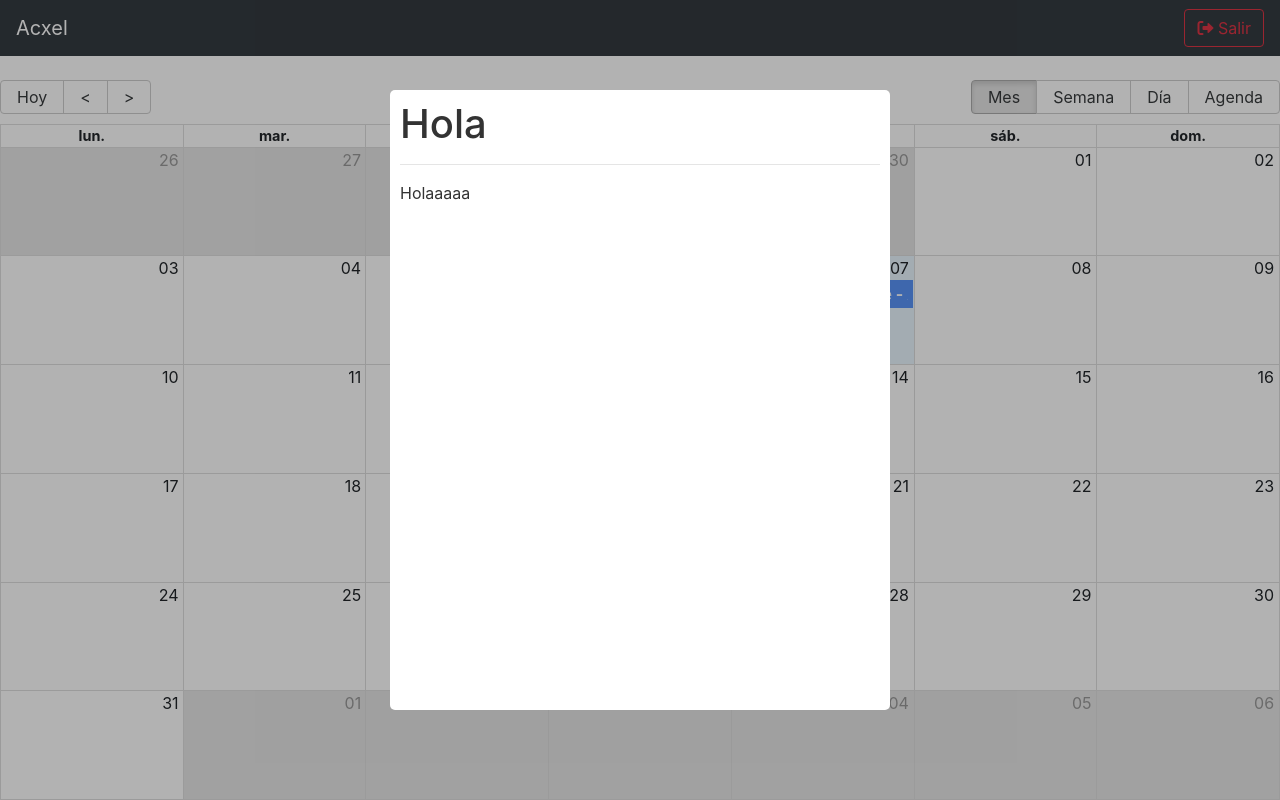
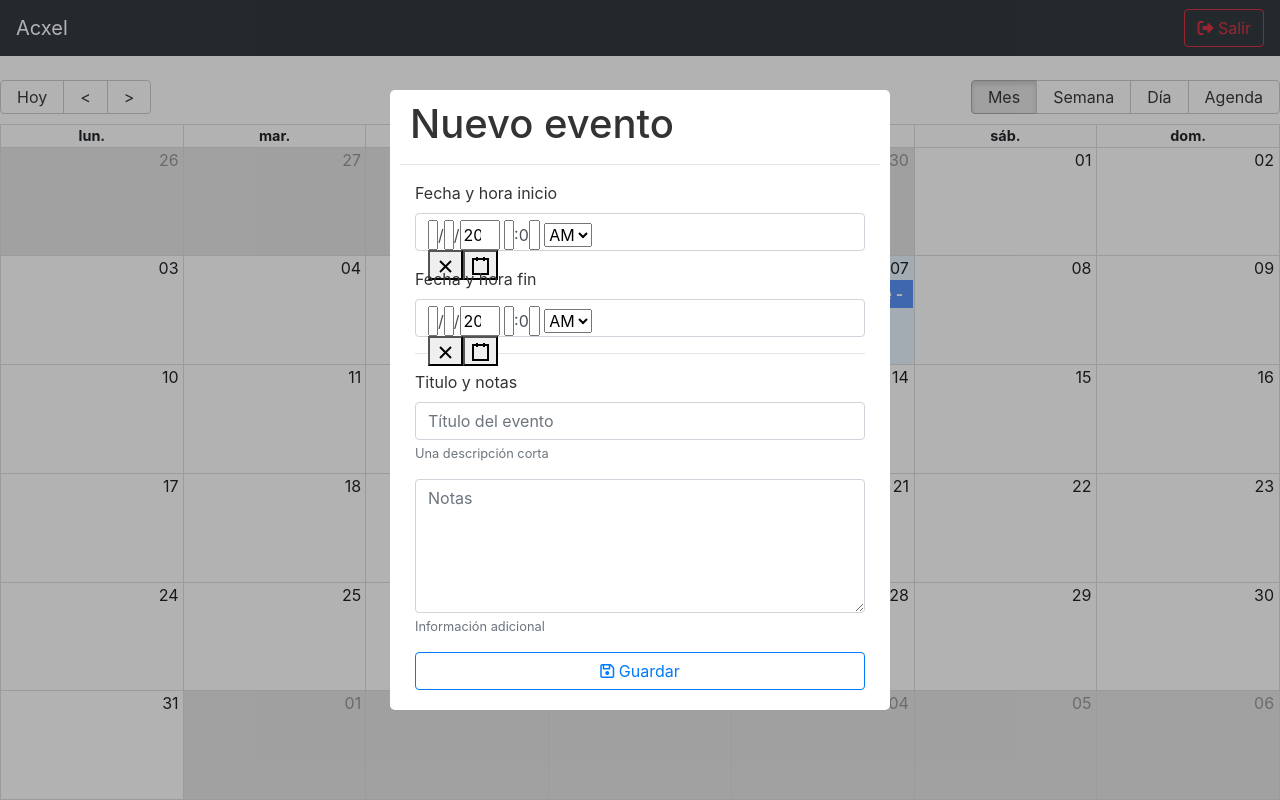
Before and after one commit to AcxelMorales/mern-calendar-frontend, a React (Create React App) app: page /calendar in a window 1280 px wide. Built offline with nearby package versions, Linux system fonts and the light colour scheme.

Commit message:
New datepicker library was added and content was added in the modal

```diff
--- a/package.json
+++ b/package.json
@@ -9,6 +9,7 @@
     "moment": "^2.29.1",
     "react": "^17.0.2",
     "react-big-calendar": "^0.40.0",
+    "react-datetime-picker": "^3.5.0",
     "react-dom": "^17.0.2",
     "react-modal": "^3.14.4",
     "react-router-dom": "^6.2.1",
--- a/src/components/calendar/CalendarModal.jsx
+++ b/src/components/calendar/CalendarModal.jsx
@@ -1,6 +1,9 @@
 import React from 'react';
 
 import Modal from 'react-modal';
+import DateTimePicker from 'react-datetime-picker';
+import moment from 'moment';
+import { useState } from 'react';
 
 const customStyles = {
   content: {
@@ -15,35 +18,92 @@
 
 Modal.setAppElement('#root');
 
+const now = moment().minutes(0).seconds(0).add(1, 'hours');
+const end = now.clone().add(1, 'hours');
+
 export const CalendarModal = () => {
-  let subtitle;
-  const [modalIsOpen, setIsOpen] = React.useState(true);
+  const [dateStart, setDateStart] = useState(now.toDate());
+  const [dateEnd, setDateEnd] = useState(end.toDate());
 
-  // const openModal = () => {
-  //   setIsOpen(true);
-  // };
-
-  const afterOpenModal = () => {
-    // references are now sync'd and can be accessed.
-    subtitle.style.color = '#f00';
+  const closeModal = () => {
+    // setIsOpen(false);
   };
 
-  const closeModal = () => {
-    setIsOpen(false);
+  const onChangeStartDate = (evt) => {
+    setDateStart(evt);
+  };
+
+  const onChangeEndDate = (evt) => {
+    setDateEnd(evt);
   };
 
   return (
     <Modal
-      isOpen={modalIsOpen}
+      isOpen={true}
       onRequestClose={closeModal}
       style={customStyles}
       className="modal"
       overlayClassName="modal-fondo"
       closeTimeoutMS={200}
     >
-      <h1>Hola</h1>
+      <h1 style={{ marginLeft: '10px', marginBottom: '0px' }}>
+        {' '}
+        Nuevo evento{' '}
+      </h1>
       <hr />
-      <span>Holaaaaa</span>
+      <form className="container">
+        <div className="form-group">
+          <label>Fecha y hora inicio</label>
+          <DateTimePicker
+            onChange={onChangeStartDate}
+            value={dateStart}
+            className="form-control"
+          />
+        </div>
+
+        <div className="form-group">
+          <label>Fecha y hora fin</label>
+          <DateTimePicker
+            onChange={onChangeEndDate}
+            value={dateEnd}
+            className="form-control"
+            minDate={dateStart}
+          />
+        </div>
+
+        <hr />
+        <div className="form-group">
+          <label>Titulo y notas</label>
+          <input
+            type="text"
+            className="form-control"
+            placeholder="Título del evento"
+            name="title"
+            autoComplete="off"
+          />
+          <small id="emailHelp" className="form-text text-muted">
+            Una descripción corta
+          </small>
+        </div>
+
+        <div className="form-group">
+          <textarea
+            type="text"
+            className="form-control"
+            placeholder="Notas"
+            rows="5"
+            name="notes"
+          ></textarea>
+          <small id="emailHelp" className="form-text text-muted">
+            Información adicional
+          </small>
+        </div>
+
+        <button type="submit" className="btn btn-outline-primary btn-block">
+          <i className="far fa-save"></i>
+          <span> Guardar</span>
+        </button>
+      </form>
     </Modal>
   );
 };
--- a/src/styles.css
+++ b/src/styles.css
@@ -51,3 +51,11 @@
   outline: none;
   padding: 10px;
 }
+
+.react-datetime-picker input:focus {
+  outline: none;
+}
+
+.react-datetime-picker__wrapper {
+  border: 0 solid gray !important;
+}
```
Also changed, not shown: 2 other files (tests, documents, lock files or other folders).
